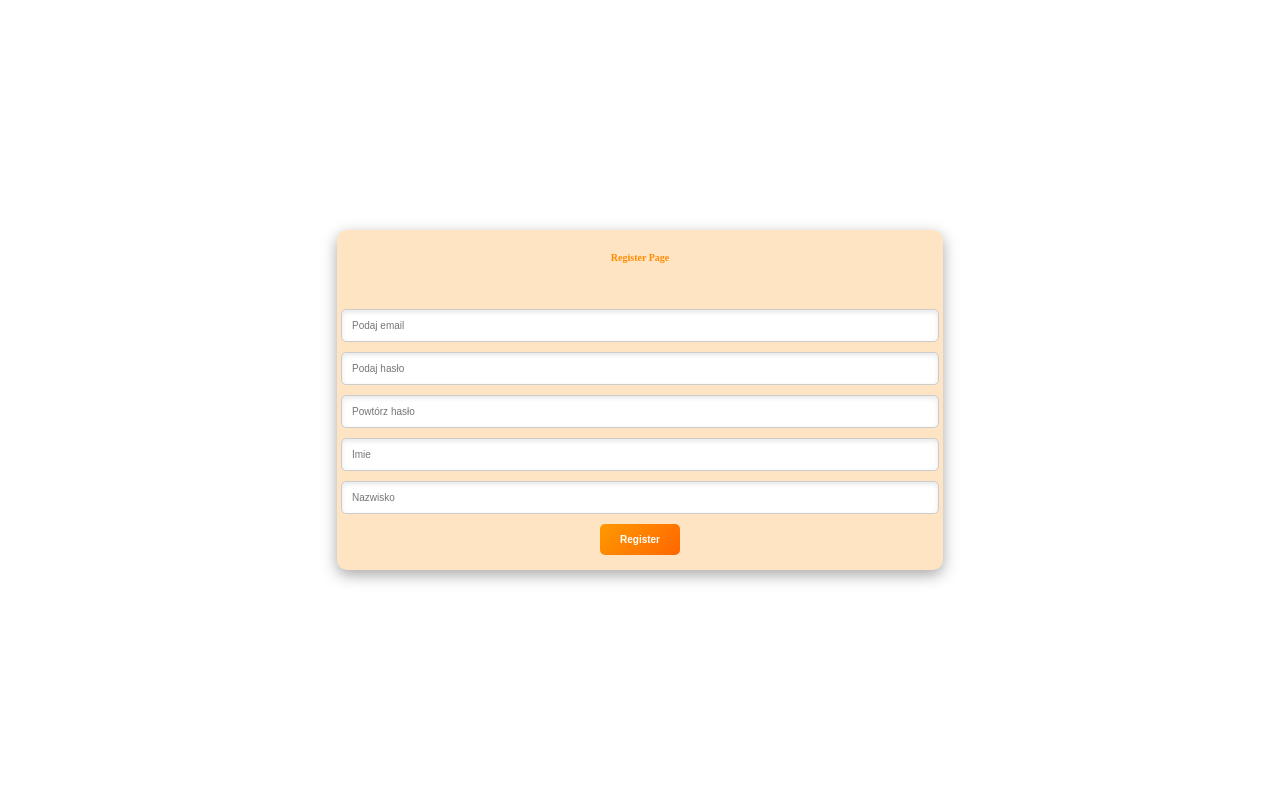
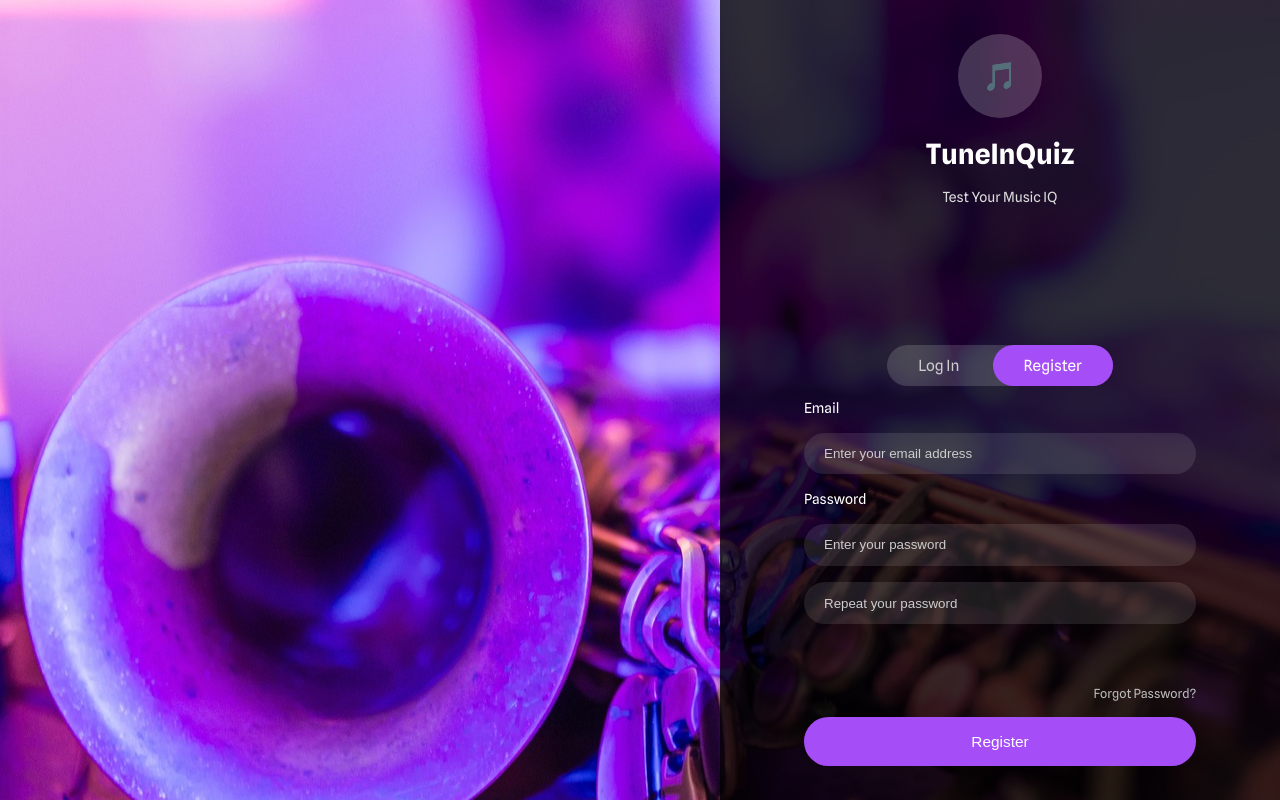
Before and after one commit to bhandziak/WdPAI, a PHP site: page /public/views/register.html in a window 1280 px wide. Run offline with PHP 8.4, Linux system fonts and the light colour scheme.

Commit message:
Added login and register page

```diff
--- a/public/styles/dashboard.css
+++ /dev/null
@@ -1,3 +0,0 @@
-h1 {
-    color: red
-}
--- a/public/styles/login.css
+++ b/public/styles/login.css
@@ -1,68 +1,163 @@
+.main-login-layout {
+    height: 100vh;
+    width: 100%;
 
-*{
-    font-size: 10px;
+    background: url("../images/loginBackground.png") no-repeat center center;
+    background-size: cover;
+
+    display: flex;
+    justify-content: flex-end;
+    align-items: center;
 }
-body{
+
+.login-panel {
+    width: 40em;
+    height: 100%;
+    background: rgba(0, 0, 0, 0.79);
+    overflow: hidden;
+
+    display: flex;
+}
+
+.login-content {
+    width: 100%;
+    display: flex;
+    flex-direction: column;
+    align-items: center;
+    justify-content: center;
+    gap: 10em;
+}
+
+.form-content {
+    width: 28em;
+    display: flex;
+    flex-direction: column;
+    gap: 1em;
+}
+
+/* --- BRAND SECTION --- */
+
+.brand {
+    text-align: center;
+}
+
+.brand-icon {
+    width: 3em;
+    height: 3em;
+    border-radius: 50%;
+    background: rgba(255, 255, 255, 0.2);
     display: flex;
     justify-content: center;
     align-items: center;
+    font-size: 2em;
+    margin: 0 auto 8px;
 }
 
-h1{
-    color: darkorange;
+.brand h1 {
+    font-size: 2em;
+    color: #fff;
 }
 
+.brand p {
+    margin: 0;
+    color: #dcdcdc;
+}
+
+/* --- SWITCHER BUTTONS --- */
+
+.switcher {
+    display: flex;
+    justify-content: center;
+    gap: 0.5em;
+}
+
+.switcher-content {
+    background-color: rgba(255, 255, 255, 0.15);
+    border-radius: 2em;
+}
+
+.switcher a {
+    font-size: 1.1em;
+    text-decoration: none;
+    display: inline-block;
+
+    padding: 0.7em 2em;
+    border-radius: 2em;
+    border: none;
+    cursor: pointer;
+    background: none;
+    color: #ccc;
+}
+
+.switcher a:hover {
+    background-color: rgba(255, 255, 255, 0.1)
+}
+
+.switcher a.active:hover {
+    background-color: rgba(165, 78, 248, 0.8)
+}
+
+.switcher .active {
+    background: #a54ef8;
+    color: white;
+}
+
+/* --- FORM --- */
+
 form {
-    background-color: bisque;
-    border-radius: 1rem; /* rem to podstawowa jednostka czcionki */
-    width: 45vw;
-    padding: 1.5rem;
-
     display: flex;
     flex-direction: column;
-    gap : 1rem;
-    align-items: center;
-    justify-content: center;
+    gap: 1.2em;
+}
 
-    box-shadow: rgba(0, 0, 0, 0.35) 0px 5px 15px;
+label {
+    color: #fff;
 }
 
 input {
-  padding: 1rem;
-  border: 1px solid #ccc;
-  border-radius: 0.5rem;
-  box-shadow: inset 0 2px 5px rgba(0, 0, 0, 0.1);
-  font-size: 1rem;
-  width: 100%;
-  transition: box-shadow 0.3s ease;
+    padding: 1em 1.5em;
+    background: rgba(255, 255, 255, 0.1);
+    border: none;
+    border-radius: 2em;
+    color: #fff;
 }
 
-input:focus {
-  outline: none;
-  box-shadow: inset 0 2px 8px rgba(0, 0, 0, 0.15),
-              0 0 5px rgba(255, 165, 0, 0.5);
+input::placeholder {
+    color: #ccc;
 }
 
-/* Styl dla przycisku */
-button {
-  padding: 1rem 2rem;
-  border: none;
-  border-radius: 0.5rem;
-  background: linear-gradient(135deg, #ff9900, #ff6600);
-  color: white;
-  font-size: 1rem;
-  font-weight: 600;
-  cursor: pointer;
-  transition: transform 0.2s ease, box-shadow 0.2s ease;
+/* Password wrapper */
+
+.forgot {
+    align-self: flex-end;
+    font-size: 0.9em;
+    color: #bbb;
+    text-decoration: none;
 }
 
-button:hover {
-  transform: scale(1.05);
-  box-shadow: 0 4px 10px rgba(255, 102, 0, 0.4);
+/* Submit button */
+
+.submit {
+    background: #a54ef8;
+    border: none;
+    padding: 1em 1.5em;
+    color: #fff;
+    font-size: 1.1em;
+    border-radius: 3em;
+    cursor: pointer;
 }
 
-@media screen and (max-width: 480px){
-  form{
-    width: 100vw;
-  }
+.submit:hover,
+.active:hover {
+    background-color: rgba(165, 78, 248, 0.8)
 }
+
+button:active {
+    filter: brightness(0.9);
+}
+
+.messages {
+    color: #a54ef8;
+    text-align: center;
+    font-weight: bold;
+}
--- a/public/styles/main.css
+++ b/public/styles/main.css
@@ -1,52 +1,10 @@
-h1 {
-    color: blue
+@import url('https://fonts.googleapis.com/css2?family=Spline+Sans:wght@300..700&display=swap');
+
+html,
+body {
+    height: 100%;
+    margin: 0;
+    padding: 0;
+    font-size: 14px;
+    font-family: "Spline Sans", sans-serif;
 }
-
-body{
-    margin: 0;
-    height: 100vh;
-
-    display: flex;
-    flex-direction: column;
-}
-
-nav {
-    background-color: aqua;
-}
-
-.messages{
-    color: red;
-}
-
-.container {
-    background-color: rosybrown;
-
-    display: grid;
-    grid-template-columns: 20% 80%;
-}
-
-aside {
-    background-color: cadetblue;
-}
-
-main {
-    background-color: bisque;
-}
-
-@media screen and (max-width: 480px) {
-    .container {
-        grid-template-columns: 1fr; /* wazne 1 fraction */
-    }
-
-    aside {
-        position: fixed;
-        bottom: 0;
-        left: 0;
-        right: 0;
-        height: 100px;
-        text-align: center;
-        display: flex;
-        justify-content: center;
-        align-items: center;
-    }
-}
--- a/public/views/register.html
+++ b/public/views/register.html
@@ -1,5 +1,6 @@
 <!DOCTYPE html>
 <html lang="en">
+
 <head>
     <meta charset="UTF-8">
     <meta name="viewport" content="width=device-width, initial-scale=1.0">
@@ -7,8 +8,66 @@
     <link rel="stylesheet" type="text/css" href="/public/styles/login.css" />
     <title>Document</title>
 </head>
+
 <body>
-    <form method="POST" action="/register">
+    <!DOCTYPE html>
+    <html lang="en">
+
+    <head>
+        <meta charset="UTF-8">
+        <meta name="viewport" content="width=device-width, initial-scale=1.0">
+        <link rel="stylesheet" type="text/css" href="/public/styles/main.css" />
+        <link rel="stylesheet" type="text/css" href="/public/styles/login.css" />
+        <title>LOGIN</title>
+    </head>
+
+    <body>
+        <div class="main-login-layout">
+            <div class="login-panel">
+                <div class="login-content">
+
+                    <div class="brand">
+                        <div class="brand-icon">🎵</div>
+                        <h1>TuneInQuiz</h1>
+                        <p>Test Your Music IQ</p>
+                    </div>
+
+                    <div class="form-content">
+                        <div class="switcher">
+                            <div class="switcher-content">
+                                <a href="/login">Log In</a>
+                                <a class="active" href="/register">Register</a>
+                            </div>
+
+                        </div>
+
+                        <form method="POST" action="/register">
+                            <label>Email</label>
+                            <input type="text" name="email" placeholder="Enter your email address">
+
+                            <label>Password</label>
+                            <input type="password" name="password" placeholder="Enter your password">
+
+                            <input type="password" name="password2" placeholder="Repeat your password">
+
+                            <?php if(isset($messages)): ?>
+                            <p class="messages">
+                                <?= $messages; ?>
+                            </p>
+                            <?php endif; ?>
+                            <a class="forgot">Forgot Password?</a>
+
+                            <button class="submit">Register</button>
+                        </form>
+                    </div>
+                </div>
+
+            </div>
+    </body>
+
+    </html>
+
+    <!-- <form method="POST" action="/register">
 
     <h1>Register Page</h1>
 
@@ -26,12 +85,8 @@
         <input type="text" name="firstName" placeholder="Imie">
         <input type="text" name="lastName" placeholder="Nazwisko">
 
+        <button type="submit">Register</button>
+    </form> -->
+</body>
 
-
-
-        <!-- type reset czyści formularz -->
-        <!-- <button type="reset">Reset</button> -->
-        <button type="submit">Register</button>
-    </form>
-</body>
 </html>
```
Also changed, not shown: public/views/login.html (+32 -13 lines), public/images/loginBackground.png (added).
